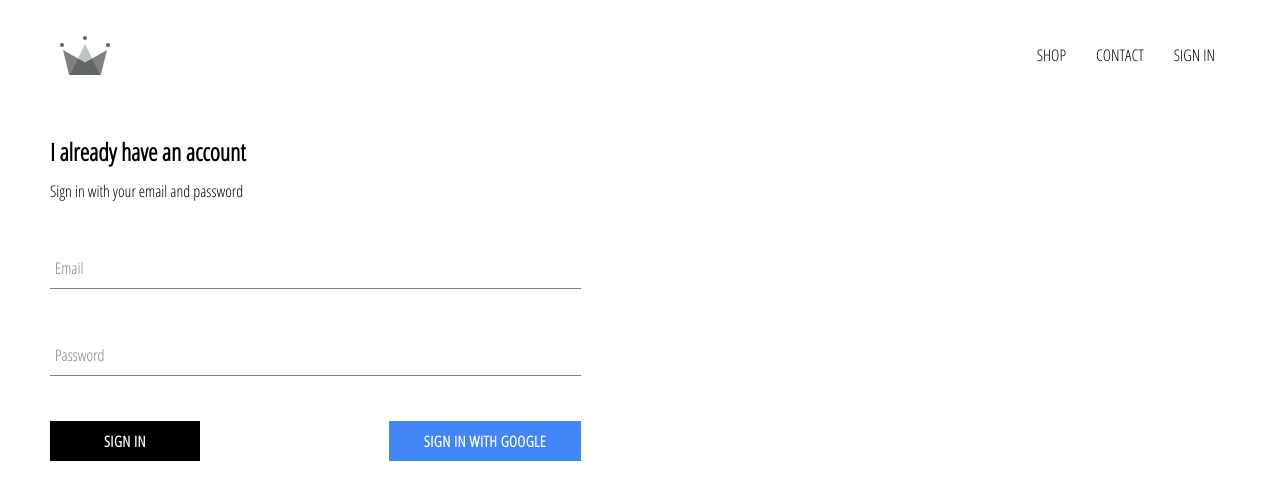
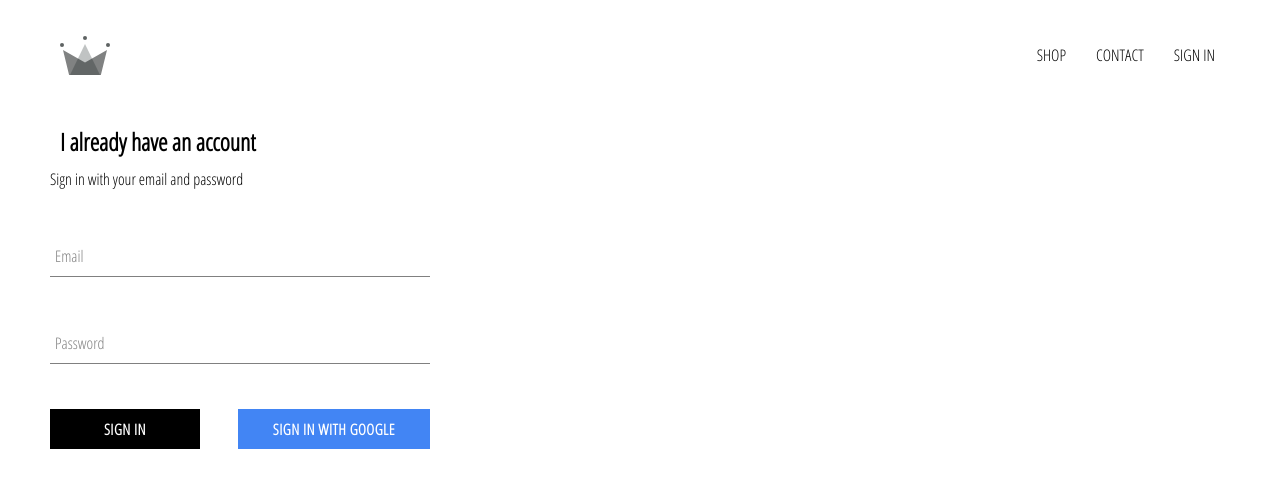
Before and after one commit to kvviecien/crwn-wear, a React (Create React App) app: page /signin in a window 1280 px wide. Shown: the top 500 px of the page. Built offline with nearby package versions, Linux system fonts and the light colour scheme; no server answers.

Commit message:
Small style fix to h2 and the form width

```diff
--- a/src/components/sign-in/sign-in.jsx
+++ b/src/components/sign-in/sign-in.jsx
@@ -31,7 +31,7 @@ class SignIn extends React.Component {
     render() {
         return (
             <div className="sign-in">
-                <h2>I already have an account</h2>
+                <h2 className="title"> I already have an account</h2>
                 <span>Sign in with your email and password</span>
 
                 <form onSubmit={this.handleSubmit}>
--- a/src/components/sign-in/sign-in.styles.scss
+++ b/src/components/sign-in/sign-in.styles.scss
@@ -1,5 +1,5 @@
 .sign-in {
-    width: 45%;
+    width: 380px;
     display: flex;
     flex-direction: column;
 
@@ -7,10 +7,6 @@
         margin: 10px;
     }
 
-    h2 {
-        margin-bottom: 0.5em;
-    }
-
     .buttons {
         display: flex;
         justify-content: space-between;
```
